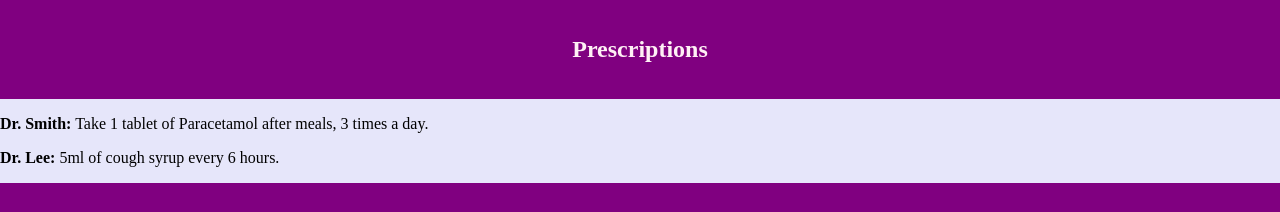
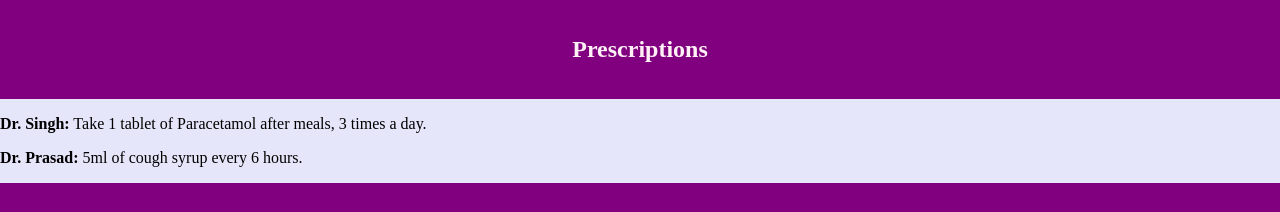
Before and after one commit to vivekraj02/patientManagementSystem, a plain HTML site: page patient/prescriptions.html in a window 1280 px wide. Shown: the top 212 px of the page. Drawn offline with Linux system fonts and the light colour scheme.

Commit message:
prescriptions.html

```diff
--- a/patient/prescriptions.html
+++ b/patient/prescriptions.html
@@ -9,8 +9,8 @@
 <body>
   <header><h2>Prescriptions</h2></header>
   <section>
-    <p><strong>Dr. Smith:</strong> Take 1 tablet of Paracetamol after meals, 3 times a day.</p>
-    <p><strong>Dr. Lee:</strong> 5ml of cough syrup every 6 hours.</p>
+    <p><strong>Dr. Singh:</strong> Take 1 tablet of Paracetamol after meals, 3 times a day.</p>
+    <p><strong>Dr. Prasad:</strong> 5ml of cough syrup every 6 hours.</p>
   </section>
   <footer><p>&copy; 2025</p></footer>
 </body>
```
